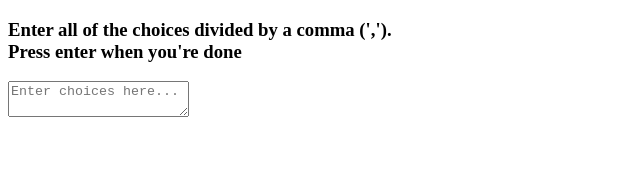
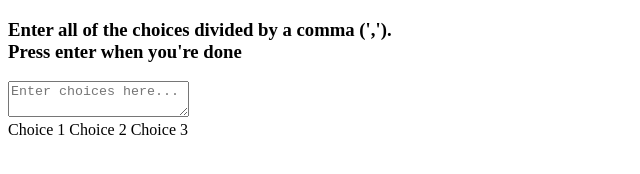
Before and after one commit to FrancoTr/random-choice-picker, a plain HTML site: page index.html in a window 1280 px wide. Shown: the whole page, without its empty margins (0-640 px from the left). Drawn offline with Linux system fonts and the light colour scheme.

Commit message:
add some tag labels

```diff
--- a/index.html
+++ b/index.html
@@ -13,6 +13,11 @@
         Press enter when you're done
       </h3>
       <textarea placeholder="Enter choices here..." id="text-area"></textarea>
+      <div class="tags">
+        <span class="tag">Choice 1</span>
+        <span class="tag">Choice 2</span>
+        <span class="tag">Choice 3</span>
+      </div>
     </div>
   </body>
 </html>
```
